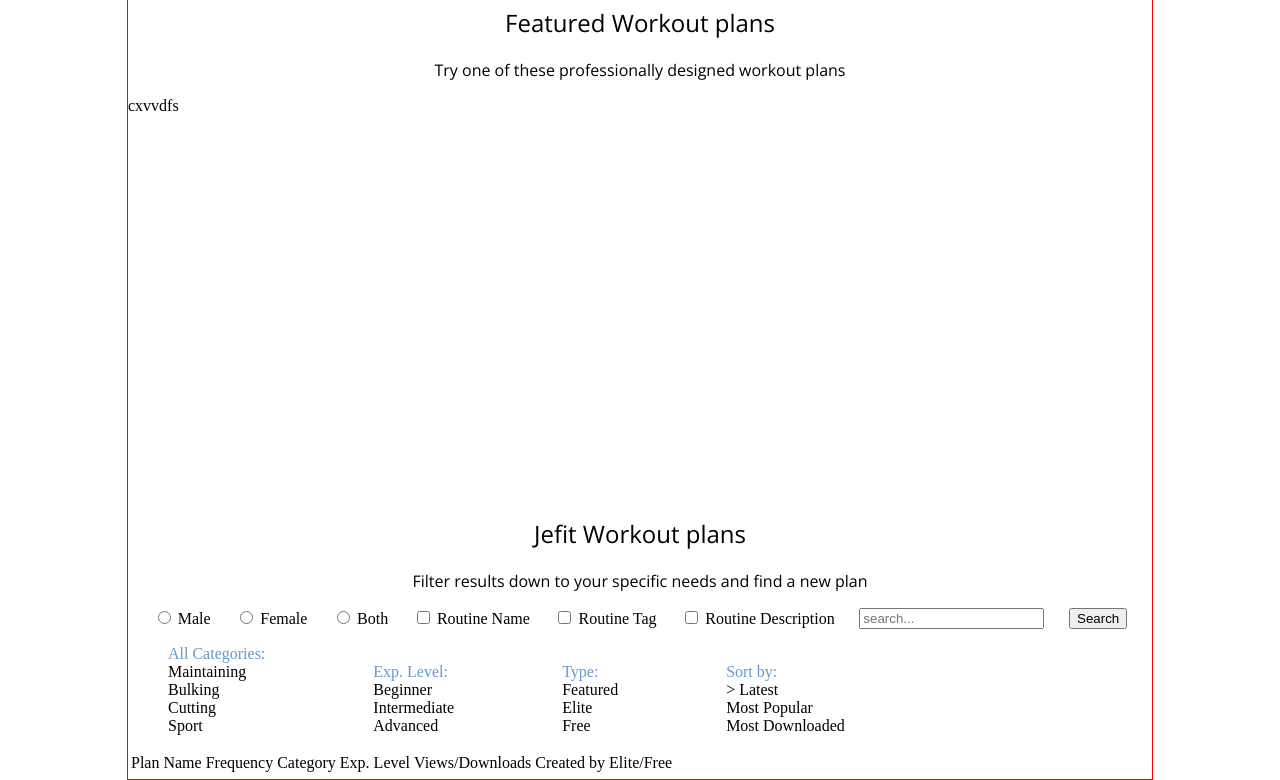
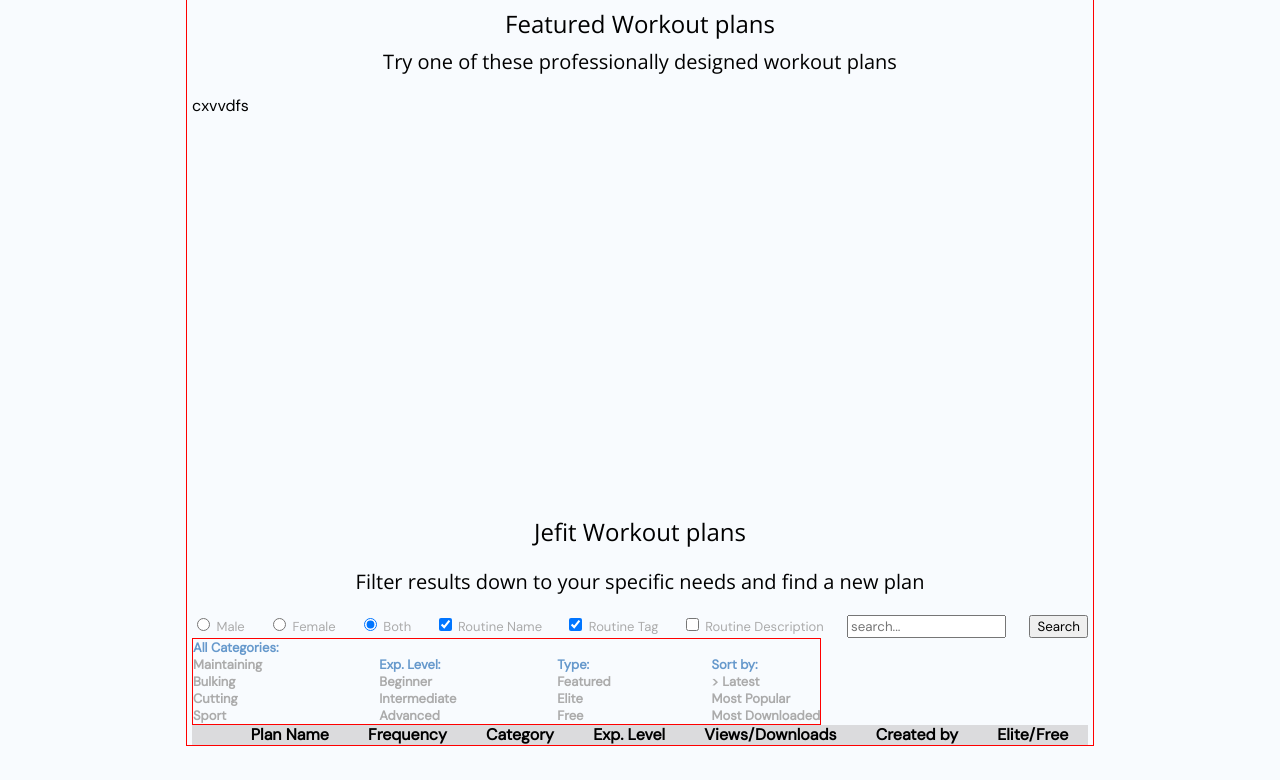
Before and after one commit to AFORANURAG/amazing-shape-3534, a plain HTML site: page workout_page.html in a window 1280 px wide. Shown: the part 163-943 px from the top of the page. After the commit the page ends 909 px from the top, so only its background shows below. Drawn offline with nearby package versions, Linux system fonts and the light colour scheme.

Commit message:
files added to workout page

```diff
--- /dev/null
+++ b/Styles/workout_page.css
@@ -0,0 +1,231 @@
+
+@import url('https://fonts.googleapis.com/css2?family=Open+Sans:wght@300&display=swap');
+
+
+*{
+    /* padding:0;
+    margin:0; */
+    font-family: 'DM Sans', sans-serif;
+}
+
+body {
+  background-color: #f8fbfe;
+    padding:0;
+    margin:0;
+}
+#navbarid{
+    width:100%;
+    height:80px;
+    border:1px solid red;
+    background-color: blue;
+}
+
+.sansfont{
+    font-family: 'Open Sans', sans-serif;
+    font-weight: normal;
+    text-align: center
+}
+
+.h1Size{
+    font-size: 28px;
+}
+
+.h2Size{
+    margin-bottom: 8px;
+    margin-top: 30px;
+}
+
+.pSize{
+    font-size:20px;
+    margin-top: 0;
+}
+
+
+.slideshow_div{
+height:400px;
+}
+
+.filter{
+display: flex;
+justify-content: space-between;
+color:#ABABAB;
+font-size: 13px;
+}
+
+.sort_div{
+border:1px solid red;
+width: 70%;
+display: flex;
+justify-content: space-between;
+font-weight: bold;
+font-size: 13px;
+}
+
+
+#midSection{
+width:70%;
+margin:auto;
+padding: 0 5px;
+border: 1px solid red;
+}
+
+.ulheading{
+color:#6699CC;
+}
+.liPoints{
+list-style: none;
+color: #ABABAB;
+
+}
+
+.liPoints:hover{
+    /* list-style: none; */
+    color: black;
+
+    }
+
+#filterDisplayHeading{
+display: flex;
+height:20px;
+justify-content: space-around;
+align-items: center;
+background-color: #DBDBDD;
+}
+
+#filterDisplayData{
+display: flex;
+
+justify-content: space-around;
+align-items: center;
+}
+
+.bgclrGrey{
+background-color: #F4F4F4;
+}
+
+ul{
+  padding: 0;
+  margin: 0;
+}
+/*
+#searchBar{
+    width:15%;
+    padding:3px;
+    margin:5px;
+    border-radius: 3px;
+    box-shadow: inset 0 2px 4px rgb(0 0 0 / 24%);
+} */
+
+
+
+/* @media screen and (max-width:480px) {
+html{
+    font-size: 45%;;
+    background-color: cyan;
+}
+}
+@media screen and (min-width:480px) and (max-width:720px) {
+html{
+    font-size: 55%;
+    background-color: green;
+}
+} */
+
+
+
+
+
+
+
+
+
+
+/*------------- with rem for media query to make website responsive ------------- */
+
+
+
+
+/*
+@import url('https://fonts.googleapis.com/css2?family=Open+Sans:wght@300&display=swap');
+
+
+        html {
+            font-size: 62.5%;
+        }
+
+        body {
+            padding:0;
+            margin:0;
+        }
+        #navbarid{
+            width:100%;
+            height:8.0rem;
+            border:.1rem solid red;
+            background-color: blue;
+        }
+
+        .sansfont{
+            font-family: 'Open Sans', sans-serif;
+            font-weight: normal;
+            text-align: center
+        }
+      .slideshow_div{
+        height:40.0rem;
+      }
+
+      .filter{
+        display: flex;
+        justify-content: space-evenly;
+      }
+
+      .sort_div{
+        width: 70%;
+        display: flex;
+        justify-content: space-between;
+      }
+      #midSection{
+        width:80%;
+        margin:auto;
+        border: .1rem solid red;
+      }
+
+      .ulheading{
+        color:#6699CC;
+      }
+      .liPoints{
+        list-style: none;
+
+      }
+
+      #filterDisplayHeading{
+        display: flex;
+        height:2.0rem;
+        justify-content: space-around;
+        align-items: center;
+        background-color: #DBDBDD;
+        }
+
+      #filterDisplayData{
+        display: flex;
+
+        justify-content: space-around;
+        align-items: center;
+      }
+
+      .bgclrGrey{
+        background-color: #F4F4F4;
+      } */
+
+      /* @media screen and (max-width:480px) {
+        html{
+            font-size: 45%;;
+            background-color: cyan;
+        }
+      }
+      @media screen and (min-width:480px) and (max-width:720px) {
+        html{
+            font-size: 55%;
+            background-color: green;
+        }
+      }
+ */
--- a/src/workout_page.js
+++ b/src/workout_page.js
@@ -1,3 +1,6 @@
 // import navbar from "../components/navbar.js"
 
+import { data } from "../components/data";
+
 // document.querySelector("#navbarid").innerHTML = navbar();
+data
--- a/workout_page.html
+++ b/workout_page.html
@@ -5,8 +5,15 @@
     <meta http-equiv="X-UA-Compatible" content="IE=edge">
     <meta name="viewport" content="width=device-width, initial-scale=1.0">
     <title>Document</title>
+    <link rel="stylesheet" href="./Styles/workout_page.css">
     <!-- <link rel="stylesheet" href="../Styles/styles.css"> -->
-    <style>
+    <!-- <style>
+
+@import url('https://fonts.googleapis.com/css2?family=Open+Sans:wght@300&display=swap');
+        html {
+            font-size: 62.5%;
+            /* : 62.5%;; */
+        }
 
         body {
             padding:0;
@@ -14,8 +21,8 @@
         }
         #navbarid{
             width:100%;
-            height:80px;
-            border:1px solid red;
+            height:8.0rem;
+            border:.1rem solid red;
             background-color: blue;
         }
 
@@ -25,7 +32,7 @@
             text-align: center
         }
       .slideshow_div{
-        height:400px;
+        height:40.0rem;
       }
 
       .filter{
@@ -43,7 +50,7 @@
         width:80%;
         /* text-align: center !important; */
         margin:auto;
-        border: 1px solid red;
+        border: .1rem solid red;
       }
 
       .ulheading{
@@ -54,51 +61,86 @@
 
       }
 
-@import url('https://fonts.googleapis.com/css2?family=Open+Sans:wght@300&display=swap');
+      #filterDisplayHeading{
+        display: flex;
+        height:2.0rem;
+        justify-content: space-around;
+        /* text-align: center; */
+        align-items: center;
+        background-color: #DBDBDD;
+        }
+
+      #filterDisplayData{
+        display: flex;
+
+        justify-content: space-around;
+        /* text-align: center; */
+        align-items: center;
+      }
+
+      .bgclrGrey{
+        background-color: #F4F4F4;
+      }
+
+      @media screen and (max-width:480px) {
+        html{
+            font-size: 45%;;
+            background-color: cyan;
+        }
+      }
+      @media screen and (min-width:480px) and (max-width:720px) {
+        html{
+            font-size: 55%;
+            background-color: green;
+        }
+      }
 
 
-    </style>
+    </style> -->
+    <link href="https://fonts.googleapis.com/css2?family=Open+Sans:wght@400&display=swap" rel="stylesheet">
+    <link href="https://fonts.googleapis.com/css2?family=DM+Sans&display=swap" rel="stylesheet">
+
 </head>
 <body>
     <!-- <div class="navbar" id="navbarid"> </div> -->
     <div id="navbarid"></div>
 <div id="midSection">
-    <h1 class="sansfont">JEFIT Workout Routine Database</h1>
-    <h2 class="sansfont">Featured Workout plans</h2>
-    <p class="sansfont">Try one of these professionally designed workout plans</p>
+    <h1 class="sansfont h1Size">JEFIT Workout Routine Database</h1>
+    <h2 class="sansfont h2Size">Featured Workout plans</h2>
+    <p class="sansfont pSize">Try one of these professionally designed workout plans</p>
 
     <div class="slideshow_div">cxvvdfs</div>
 
     <h2 class="sansfont">Jefit Workout plans</h2>
-    <p class="sansfont">Filter results down to your specific needs and find a new plan</p>
+    <p class="sansfont pSize">Filter results down to your specific needs and find a new plan</p>
 
     <div class="filter">
         <label>
-            <input type="radio">
+            <input type="radio" name="gender" value="male">
             Male
         </label>
         <label>
-            <input type="radio">
+            <input type="radio"  name="gender" value="male">
             Female
         </label>
         <label>
-            <input type="radio">
+            <input type="radio"  checked name="gender" value="male">
             Both
         </label>
         <label>
-            <input type="checkbox">
+            <input type="checkbox" checked>
             Routine Name
         </label>
         <label>
-            <input type="checkbox">
+            <input type="checkbox" checked>
             Routine Tag
         </label>
         <label>
             <input type="checkbox">
             Routine Description
         </label>
-        <input type="search" placeholder="search...">
-        <button>Search</button>
+        <input id="searchBar" type="search" placeholder="search...">
+        <button id="searchBtn">Search</button>
     </div>
 
     <div class="sort_div">
@@ -125,44 +167,67 @@
         </ul>
     </div>
     <div class="filterDisplayDiv">
-    <table>
+    <!-- <table>
         <thead>
             <tr>
-                <td>Plan Name</td>
-                <td>Frequency</td>
-                <td>Category</td>
-                <td>Exp. Level</td>
-                <td>Views/Downloads</td>
-                <td>Created by</td>
-                <td>Elite/Free</td>
+                <th>Plan Name</th>
+                <th>Frequency</th>
+                <th>Category</th>
+                <th>Exp. Level</th>
+                <th>Views/Downloads</th>
+                <th>Created by</th>
+                <th>Elite/Free</th>
             </tr>
         </thead>
 <tbody>
     <tr>
-        <th></th>
-        <th></th>
-        <th></th>
-        <th></th>
-        <th></th>
-        <th></th>
-        <th></th>
-        <th></th>
+        <td> <img style="width:10%;" src="https://www.jefit.com/assets/img/routine/banner-large/wide_general_m.png" alt=""></td>
+        <td>alireza.koochali's 3 Days Plan</td>
+        <td>2 days</td>
+        <td>Maintaining</td>
+        <td>Beginner</td>
+        <td>4/0</td>
+        <td>alireza.koochali</td>
+        <td>Free</td>
     </tr>
 </tbody>
 
-    </table>
+    </table> -->
+        <div id="filterDisplayHeading">
+            <h4></h4>
+            <h4>Plan Name</h4>
+            <h4>Frequency</h4>
+            <h4>Category</h4>
+            <h4>Exp. Level</h4>
+            <h4>Views/Downloads</h4>
+            <h4>Created by</h4>
+            <h4>Elite/Free</h4>
+        </div>
+
+        <div id="filterDisplayBody">
+            <!-- <div id="filterDisplayData" class="bgclrGrey">
+                <img style="width: 5%;" src="https://www.jefit.com/assets/img/routine/banner-large/wide_general_m.png" alt="">
+                <p>alireza.koochali's 3 Days Plan</p>
+                <p>2 days</p>
+                <p>Maintaining</p>
+                <p>Beginner</p>
+                <p>4/0</p>
+                <p>alireza.koochali</p>
+                <p>Free</p>
+            </div> -->
+        </div>
+
+
+
+
+
+
     </div>
 
-
 </div>
-
-
 
 </body>
 <script type="module" src="../src/workout_page.js"></script>
 <script src="../src/navbarscripting.js"></script>
-<link href="https://fonts.googleapis.com/css2?family=Open+Sans:wght@400&display=swap" rel="stylesheet">
-
-
 
 </html>
```
Also changed, not shown: components/data.js (added, +19 -0 lines), workout_details.html (added, +14 -0 lines), Styles/workout_details.css (added).
